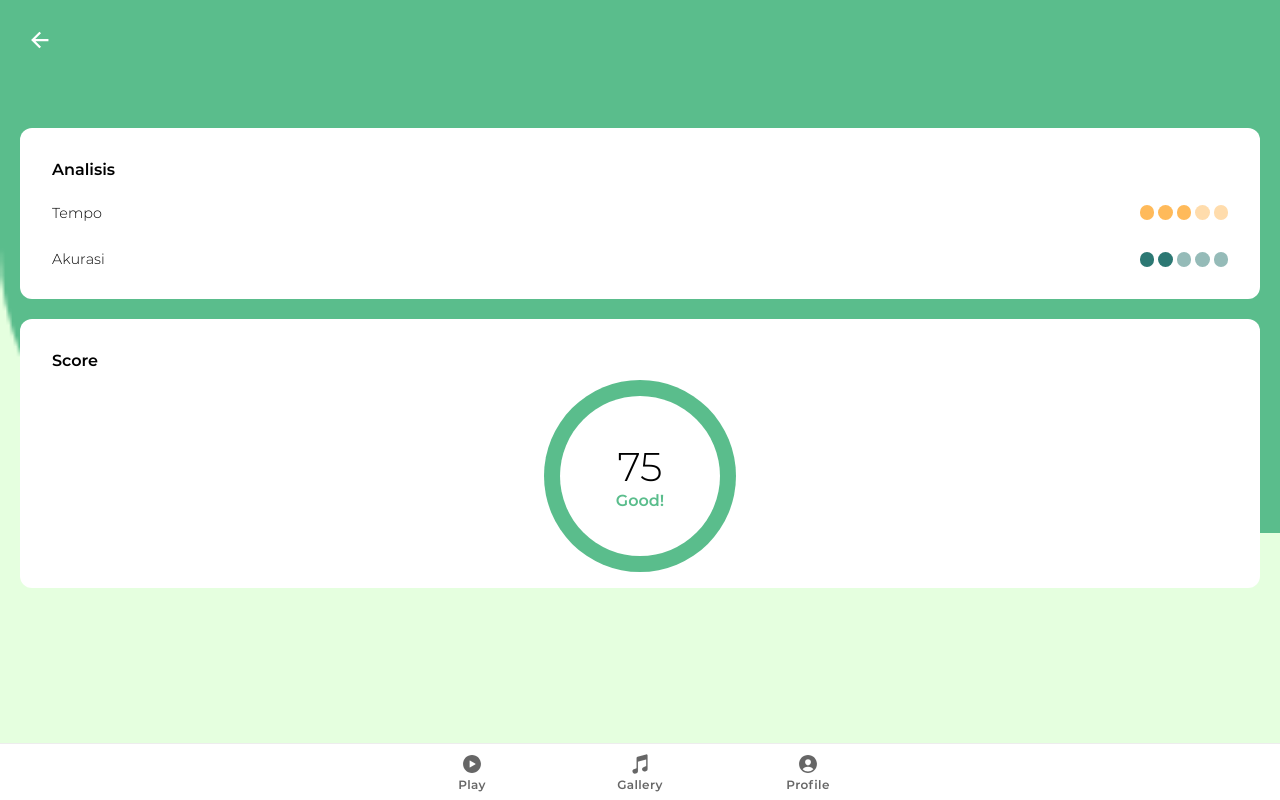
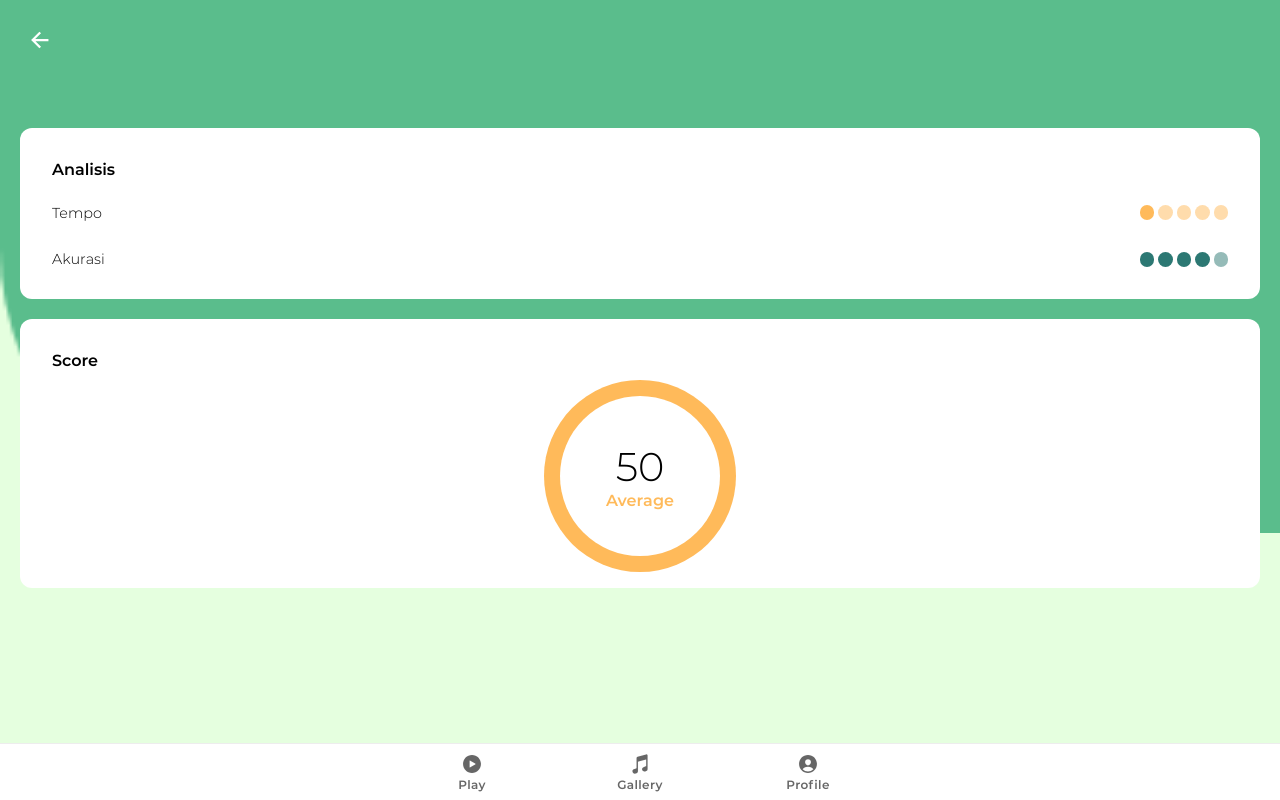
Before and after one commit to Rikadewi/gametrik, a React (Create React App) app: page /Review in a window 1280 px wide. Built offline with nearby package versions, Linux system fonts and the light colour scheme.

Commit message:
Add coloring in review

```diff
--- a/src/pages/review/Review.css
+++ b/src/pages/review/Review.css
@@ -46,7 +46,6 @@
 }
 
 #review .review-score-ring {
-    background-color: var(--ion-color-green);
     width: 12em;
     height: 12em;
     border-radius: 12em;
@@ -76,6 +75,26 @@
     font-family: Montserrat-Light;
 }
 
-#review .review-score-grade {
+#review .success .review-score-grade {
     color: var(--ion-color-green);
 }
+
+#review .success .review-score-ring {
+    background-color: var(--ion-color-green);
+}
+
+#review .warning .review-score-grade {
+    color: var(--ion-color-tertiary);
+}
+
+#review .warning .review-score-ring {
+    background-color: var(--ion-color-tertiary);
+}
+
+#review .danger .review-score-grade {
+    color: var(--ion-color-danger);
+}
+
+#review .danger .review-score-ring {
+    background-color: var(--ion-color-danger);
+}
--- a/src/pages/review/Review.tsx
+++ b/src/pages/review/Review.tsx
@@ -31,6 +31,24 @@ const Score = ({ score, color }: any) => {
 };
 
 const Review = ({ title }: any) => {
+    const accuracy = Math.floor(Math.random() * 5) + 1;
+    const tempo = Math.floor(Math.random() * 5) + 1;
+    const score = (accuracy + tempo) * 10;
+    let _class = '';
+    let grade = '';
+    if (score < 50) {
+        grade = 'Poor';
+        _class = 'danger';
+    } else if (score < 80) {
+        grade = 'Average';
+        _class = 'warning';
+    } else if (score < 100) {
+        grade = 'Good!';
+        _class = 'success';
+    } else {
+        grade = 'Perfect!';
+        _class = 'success';
+    }
     return (
         <>
             <IonContent>
@@ -42,21 +60,21 @@ const Review = ({ title }: any) => {
                         <h6>Analisis</h6>
                         <div className="review-score-row">
                             <p>Tempo</p>
-                            <Score score={3} color="tertiary" />
+                            <Score score={tempo} color="tertiary" />
                         </div>
                         <div className="review-score-row">
                             <p>Akurasi</p>
-                            <Score score={2} color="primary" />
+                            <Score score={accuracy} color="primary" />
                         </div>
                     </div>
-                    <div className="review-card score">
+                    <div className={`review-card score ${_class}`}>
                         <h6>Score</h6>
                         <div className="center">
                             <div className="review-score-ring center">
                                 <div className="review-score-ring-inside center">
                                     <div className="review-score-ring-text">
-                                        <p className="review-score-number">75</p>
-                                        <p className="review-score-grade">Good!</p>
+                                        <p className="review-score-number">{score}</p>
+                                        <p className="review-score-grade">{grade}</p>
                                     </div>
                                 </div>
                             </div>
```
